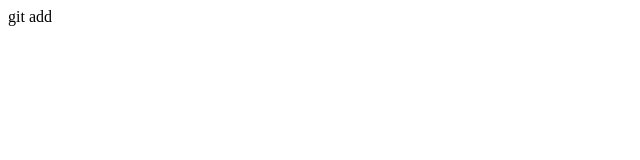
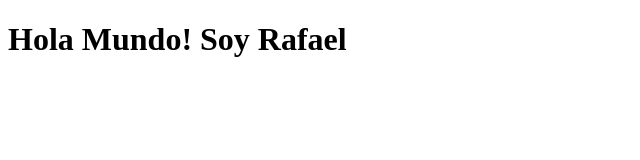
Before and after one commit to rafalbergh/proyecto-git-p3-2025, a plain HTML site: page index.html in a window 1280 px wide. Shown: the whole page, without its empty margins (0-640 px from the left). Drawn offline with Linux system fonts and the light colour scheme.

Commit message:
Cambio en titulo

```diff
--- a/index.html
+++ b/index.html
@@ -6,6 +6,8 @@
     <title>Document</title>
 </head>
 <body>
-
+    <div>
+        <h1>Hola Mundo! Soy Rafael</h1>
+    </div>
 </body>
-</html>git add
+</html>
```
